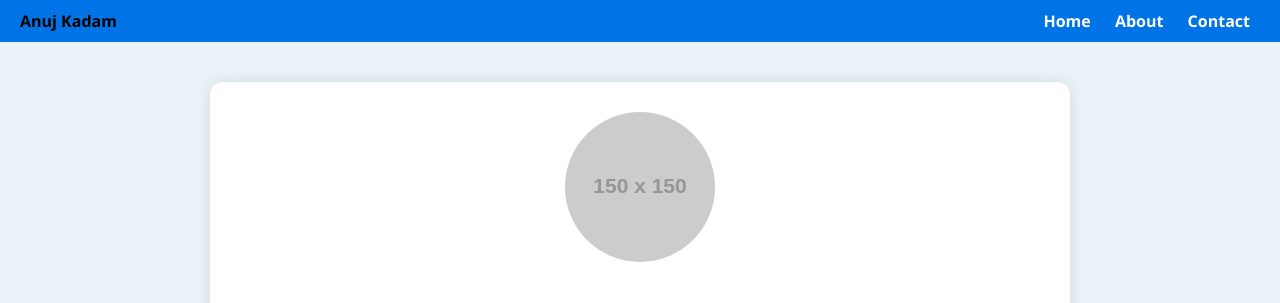
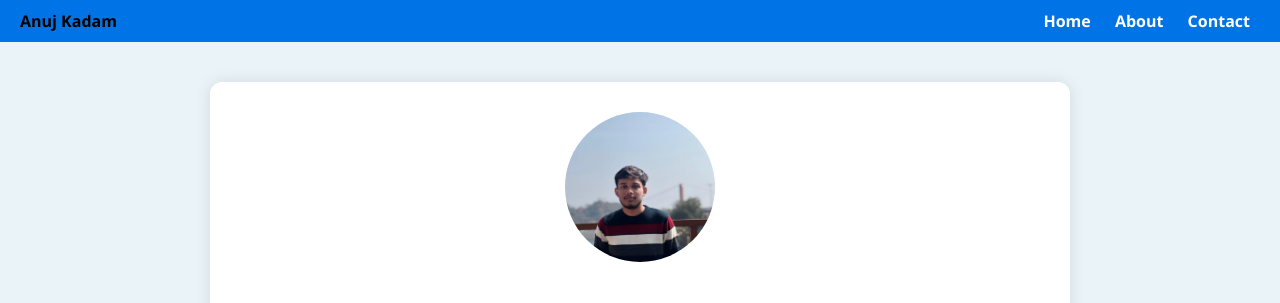
Before and after one commit to anujkadam61/Anuj-website, a plain HTML site: page index.html in a window 1280 px wide. Shown: the top 303 px of the page. Drawn offline with Linux system fonts and the light colour scheme; placeholder pictures from the web are drawn by us.

Commit message:
Update index.html

```diff
--- a/index.html
+++ b/index.html
@@ -77,7 +77,7 @@
   </nav>
 
   <div class="container">
-    <img src="https://via.placeholder.com/150" alt="Profile Picture" class="profile-img">
+    <img src="anujprofile.jpg" alt="Profile Picture" class="profile-img">
     <h1 class="name">Anuj Kadam</h1>
     <p class="bio">Web Developer | UI/UX Designer | Blogger</p>
     <div class="social">
```
